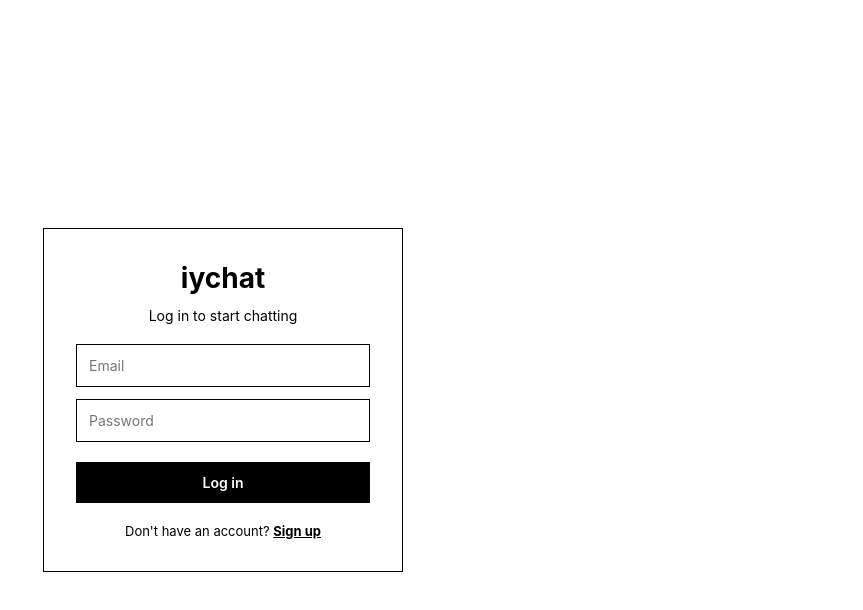
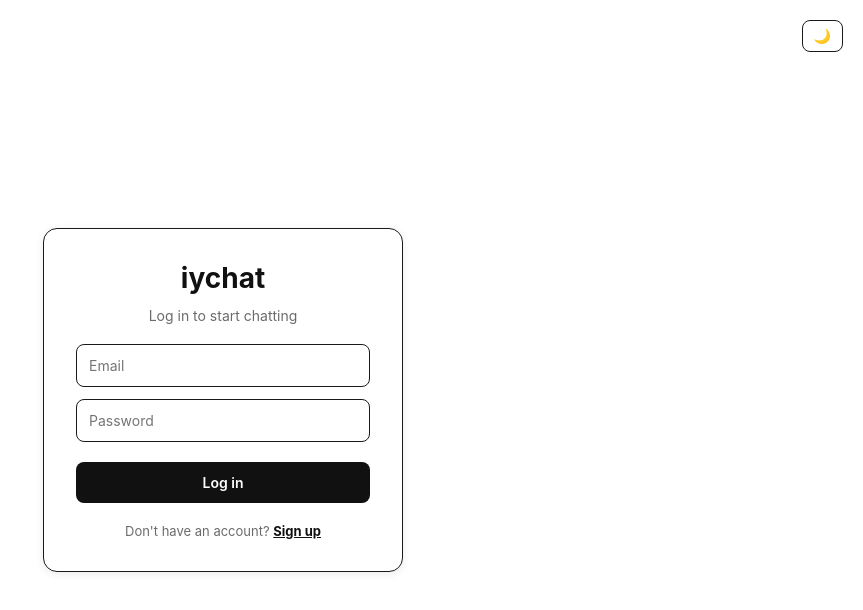
Before and after one commit to celestialharshu/iychat, a Next.js app in the folder client/: page /login in a window 1280 px wide. Shown: the top 610 px of the page, without its empty margins (417-1280 px from the left). Built offline with nearby package versions, Linux system fonts and the light colour scheme; no server answers.

Commit message:
Add dark mode and redesign message bubbles

```diff
--- a/client/src/app/globals.css
+++ b/client/src/app/globals.css
@@ -1,3 +1,55 @@
+/* ===========================================================
+   Theme tokens
+   Light mode = the original black & white look, slightly
+   softened. Dark mode = a real dark palette, not an inverted
+   filter — separate tones for background, surface, and bubbles.
+   =========================================================== */
+:root {
+  --bg: #ffffff;
+  --text: #111111;
+  --text-muted: #6b6b6b;
+  --border: #1a1a1a;
+  --surface: #ffffff;
+
+  --bubble-sent-bg: #111111;
+  --bubble-sent-text: #ffffff;
+  --bubble-received-bg: #f4f4f4;
+  --bubble-received-text: #111111;
+  --bubble-received-border: #e2e2e2;
+
+  --input-bg: #ffffff;
+  --input-border: #1a1a1a;
+
+  --accent-online: #1fb15f;
+  --accent-offline: #b9b9b9;
+
+  --shadow-sm: 0 1px 2px rgba(0, 0, 0, 0.06);
+  --shadow-md: 0 2px 10px rgba(0, 0, 0, 0.08);
+}
+
+[data-theme="dark"] {
+  --bg: #0d0d0f;
+  --text: #efefef;
+  --text-muted: #9a9a9a;
+  --border: #2a2a2e;
+  --surface: #161618;
+
+  --bubble-sent-bg: #4f5dff;
+  --bubble-sent-text: #ffffff;
+  --bubble-received-bg: #1f1f22;
+  --bubble-received-text: #efefef;
+  --bubble-received-border: #2a2a2e;
+
+  --input-bg: #1a1a1c;
+  --input-border: #333336;
+
+  --accent-online: #36d278;
+  --accent-offline: #5a5a5e;
+
+  --shadow-sm: 0 1px 2px rgba(0, 0, 0, 0.4);
+  --shadow-md: 0 4px 16px rgba(0, 0, 0, 0.5);
+}
+
 * {
   margin: 0;
   padding: 0;
@@ -6,10 +58,11 @@
 
 html,
 body {
-  background: #ffffff;
-  color: #000000;
+  background: var(--bg);
+  color: var(--text);
   font-family: -apple-system, BlinkMacSystemFont, "Segoe UI", Roboto,
     Helvetica, Arial, sans-serif;
+  transition: background 0.2s ease, color 0.2s ease;
 }
 
 a {
@@ -33,10 +86,35 @@ textarea {
 }
 
 ::-webkit-scrollbar-track {
-  background: #ffffff;
+  background: var(--bg);
 }
 
 ::-webkit-scrollbar-thumb {
-  background: #000000;
+  background: var(--border);
   border-radius: 10px;
 }
+
+/* message bubble entrance animation */
+@keyframes bubbleIn {
+  from {
+    opacity: 0;
+    transform: translateY(6px) scale(0.98);
+  }
+  to {
+    opacity: 1;
+    transform: translateY(0) scale(1);
+  }
+}
+
+@keyframes typingDot {
+  0%,
+  80%,
+  100% {
+    transform: scale(0.7);
+    opacity: 0.4;
+  }
+  40% {
+    transform: scale(1);
+    opacity: 1;
+  }
+}
--- a/client/src/app/layout.js
+++ b/client/src/app/layout.js
@@ -1,5 +1,6 @@
 import "./globals.css";
 import { AuthProvider } from "@/context/AuthContext";
+import { ThemeProvider } from "@/context/ThemeContext";
 
 export const metadata = {
   title: "iychat",
@@ -10,7 +11,9 @@ export default function RootLayout({ children }) {
   return (
     <html lang="en">
       <body>
-        <AuthProvider>{children}</AuthProvider>
+        <ThemeProvider>
+          <AuthProvider>{children}</AuthProvider>
+        </ThemeProvider>
       </body>
     </html>
   );
--- a/client/src/app/login/page.js
+++ b/client/src/app/login/page.js
@@ -4,9 +4,11 @@ import { useState } from "react";
 import { useRouter } from "next/navigation";
 import Link from "next/link";
 import { useAuth } from "@/context/AuthContext";
+import { useTheme } from "@/context/ThemeContext";
 
 export default function LoginPage() {
   const { login } = useAuth();
+  const { theme, toggleTheme } = useTheme();
   const router = useRouter();
 
   const [email, setEmail] = useState("");
@@ -31,6 +33,15 @@ export default function LoginPage() {
 
   return (
     <div style={styles.page}>
+      <button
+        onClick={toggleTheme}
+        style={styles.themeToggle}
+        aria-label="Toggle dark mode"
+        title={theme === "light" ? "Switch to dark mode" : "Switch to light mode"}
+      >
+        {theme === "light" ? "🌙" : "☀️"}
+      </button>
+
       <form onSubmit={handleSubmit} style={styles.form}>
         <h1 style={styles.title}>iychat</h1>
         <p style={styles.subtitle}>Log in to start chatting</p>
@@ -75,62 +86,82 @@ const styles = {
     display: "flex",
     alignItems: "center",
     justifyContent: "center",
-    background: "#ffffff",
+    background: "var(--bg)",
+    position: "relative",
+  },
+  themeToggle: {
+    position: "absolute",
+    top: "20px",
+    right: "20px",
+    fontSize: "14px",
+    background: "var(--surface)",
+    color: "var(--text)",
+    border: "1px solid var(--border)",
+    padding: "8px 11px",
+    borderRadius: "8px",
+    lineHeight: 1,
   },
   form: {
     width: "100%",
     maxWidth: "360px",
     padding: "32px",
-    border: "1px solid #000000",
+    border: "1px solid var(--border)",
+    borderRadius: "14px",
+    boxShadow: "var(--shadow-md)",
     display: "flex",
     flexDirection: "column",
     gap: "12px",
+    background: "var(--surface)",
   },
   title: {
     fontSize: "28px",
     fontWeight: "700",
-    color: "#000000",
+    color: "var(--text)",
     textAlign: "center",
   },
   subtitle: {
     fontSize: "14px",
-    color: "#000000",
+    color: "var(--text-muted)",
     textAlign: "center",
     marginBottom: "8px",
   },
   input: {
     padding: "12px",
-    border: "1px solid #000000",
-    background: "#ffffff",
-    color: "#000000",
+    border: "1px solid var(--input-border)",
+    background: "var(--input-bg)",
+    color: "var(--text)",
     fontSize: "14px",
     outline: "none",
+    borderRadius: "8px",
   },
   button: {
     padding: "12px",
-    background: "#000000",
-    color: "#ffffff",
+    background: "var(--bubble-sent-bg)",
+    color: "var(--bubble-sent-text)",
     border: "none",
     fontSize: "14px",
     fontWeight: "600",
     marginTop: "8px",
+    borderRadius: "8px",
   },
   error: {
-    color: "#000000",
-    background: "#f0f0f0",
-    border: "1px solid #000000",
+    color: "var(--text)",
+    background: "var(--bubble-received-bg)",
+    border: "1px solid var(--border)",
     padding: "8px",
     fontSize: "13px",
     textAlign: "center",
+    borderRadius: "8px",
   },
   footerText: {
     fontSize: "13px",
     textAlign: "center",
-    color: "#000000",
+    color: "var(--text-muted)",
     marginTop: "8px",
   },
   link: {
     fontWeight: "700",
     textDecoration: "underline",
+    color: "var(--text)",
   },
 };
--- a/client/src/app/page.js
+++ b/client/src/app/page.js
@@ -20,8 +20,8 @@ export default function Home() {
         display: "flex",
         alignItems: "center",
         justifyContent: "center",
-        background: "#ffffff",
-        color: "#000000",
+        background: "var(--bg)",
+        color: "var(--text)",
       }}
     >
       <p>Loading iychat...</p>
--- /dev/null
+++ b/client/src/context/ThemeContext.js
@@ -0,0 +1,50 @@
+"use client";
+
+import { createContext, useContext, useEffect, useState } from "react";
+
+const ThemeContext = createContext(null);
+
+export function ThemeProvider({ children }) {
+  const [theme, setTheme] = useState("light");
+  const [mounted, setMounted] = useState(false);
+
+  // on first load, read saved preference (or fall back to system preference)
+  useEffect(() => {
+    const saved = localStorage.getItem("iychat-theme");
+    if (saved === "dark" || saved === "light") {
+      setTheme(saved);
+    } else if (window.matchMedia("(prefers-color-scheme: dark)").matches) {
+      setTheme("dark");
+    }
+    setMounted(true);
+  }, []);
+
+  // apply the theme to <html data-theme="..."> so CSS variables switch
+  useEffect(() => {
+    document.documentElement.setAttribute("data-theme", theme);
+    localStorage.setItem("iychat-theme", theme);
+  }, [theme]);
+
+  const toggleTheme = () => {
+    setTheme((prev) => (prev === "light" ? "dark" : "light"));
+  };
+
+  return (
+    <ThemeContext.Provider value={{ theme, toggleTheme }}>
+      {/* hidden until mounted, so there's no flash of the wrong theme —
+          but children always have access to ThemeContext, even during
+          server-side rendering / static export */}
+      <div style={{ visibility: mounted ? "visible" : "hidden" }}>
+        {children}
+      </div>
+    </ThemeContext.Provider>
+  );
+}
+
+export function useTheme() {
+  const context = useContext(ThemeContext);
+  if (!context) {
+    throw new Error("useTheme must be used within a ThemeProvider");
+  }
+  return context;
+}
```
Also changed, not shown: client/src/app/register/page.js (+44 -13 lines), client/src/components/ChatWindow.js (+39 -17 lines), client/src/components/MessageBubble.js (+20 -8 lines), client/src/components/Sidebar.js (+55 -25 lines).
